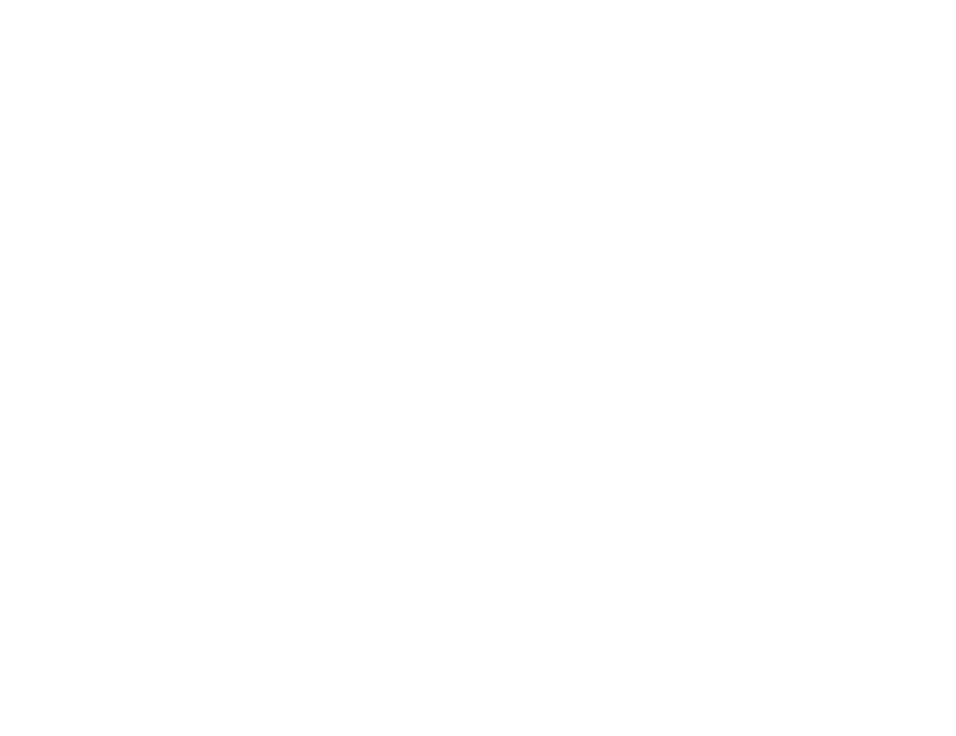
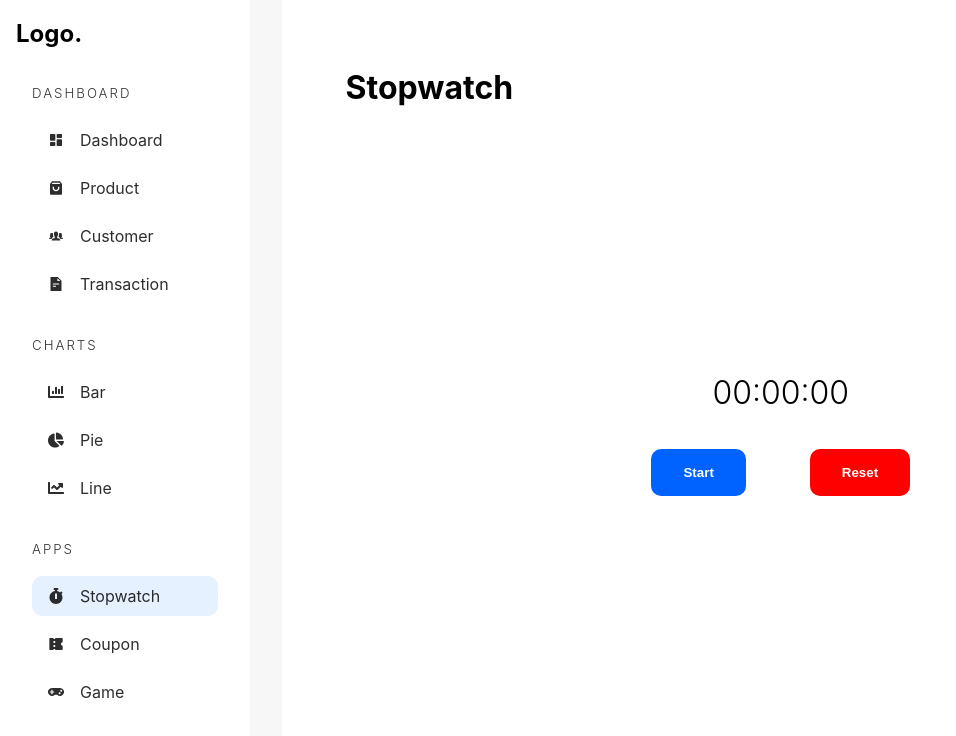
Before and after one commit to Sangram4213/Admin-Dashboard, a React (Vite) app: page /admin/app/stopwatch in a window 1280 px wide. Before the commit this address had no page. Shown: the top 736 px of the page, without its empty margins (0-956 px from the left). Built offline with nearby package versions, Linux system fonts and the light colour scheme.

Commit message:
make a stopwatch

```diff
--- a/src/App.tsx
+++ b/src/App.tsx
@@ -12,6 +12,10 @@
 const BarCharts = lazy(()=>import("./pages/charts/BarCharts"));
 const LineCharts = lazy(()=>import("./pages/charts/LineCharts"));
 const PieCharts = lazy(()=>import("./pages/charts/PieCharts"));
+const Coupon = lazy(()=>import("./pages/apps/Coupon"));
+const StopWatch = lazy(()=>import("./pages/apps/StopWatch"));
+const Toss = lazy(()=>import("./pages/apps/Toss"));
+
 
 
 const App = () => {
@@ -31,6 +35,9 @@
           <Route path="/admin/chart/pie" element={<PieCharts/>}/>
 
           {/* Apps */}
+          <Route path="/admin/app/coupon" element={<Coupon/>}/>
+          <Route path="/admin/app/stopwatch" element={<StopWatch/>}/>
+          <Route path="/admin/app/toss" element={<Toss/>}/>
 
           {/*  Management */}
           <Route path="/admin/product/new" element={<NewProduct/>}/>
--- /dev/null
+++ b/src/Styles/_dashboardapp.scss
@@ -0,0 +1,32 @@
+.dashboard-app-container{
+    background-color: white;
+    padding: 4rem;
+    >section{
+       @include flex(column,center,center,2rem);
+       height: 100%;
+      .stopwatch{
+        >h2{
+            font-size: 2rem;
+            font-weight: 300;
+            text-align: center;
+        }
+        >button{
+            padding: 1rem 2rem;
+            border: none;
+            cursor: pointer;
+            color: white;
+            margin: 2rem;
+            font-weight: 700;
+            border-radius: 10px;
+
+            &:first-of-type{
+                background-color: rgb(0,98,255);
+            }
+
+            &:last-of-type{
+                background-color: rgb(255,0,0);
+            }
+        }
+      }
+    }
+}
--- a/src/Styles/app.scss
+++ b/src/Styles/app.scss
@@ -2,6 +2,7 @@
 @import 'dashboard';
 @import 'products';
 @import 'chart';
+@import 'dashboardapp';
 
 :root{
     font-family: Inter, system-ui, Avenir, Helvetica, sans-serif;
--- a/src/components/AdminSideBar.tsx
+++ b/src/components/AdminSideBar.tsx
@@ -93,11 +93,11 @@
           <Li
             url="/admin/app/coupon"
             Icon={RiCoupon3Fill}
-            text="Product"
+            text="Coupon"
             location={location}
           />
           <Li
-            url="/admin/app/game"
+            url="/admin/app/toss"
             Icon={FaGamepad}
             text="Game"
             location={location}
--- /dev/null
+++ b/src/pages/apps/Coupon.tsx
@@ -0,0 +1,8 @@
+
+const Coupon = () => {
+  return (
+    <div>Coupon</div>
+  )
+}
+
+export default Coupon
--- /dev/null
+++ b/src/pages/apps/StopWatch.tsx
@@ -0,0 +1,56 @@
+import { useEffect, useState } from "react";
+import AdminSideBar from "../../components/AdminSideBar";
+
+const formatTime = (timeInSeconds: number) => {
+  const hours = Math.floor(timeInSeconds / 3600);
+  const minutes = Math.floor((timeInSeconds % 3600) / 60);
+  const seconds = timeInSeconds % 60;
+
+  const hoursInString = hours.toString().padStart(2, "0");
+  const minutesInString = minutes.toString().padStart(2, "0");
+  const secondsInString = seconds.toString().padStart(2, "0");
+
+  return `${hoursInString}:${minutesInString}:${secondsInString}`;
+};
+
+const StopWatch = () => {
+  const [time, setTime] = useState<number>(0);
+  const [isRunning, setIsRunning] = useState<boolean>(false);
+
+  const resetHandler = () => {
+    setTime(0);
+    setIsRunning(false);
+  };
+
+  useEffect(() => {
+    let intervalID: number;
+    if (isRunning)
+      intervalID = setInterval(() => {
+        setTime((prev) => prev + 1);
+      }, 1000);
+
+    return () => {
+      clearInterval(intervalID);
+    };
+  }, [isRunning]);
+
+  return (
+    <div className="admin-container">
+      <AdminSideBar />
+      <main className="dashboard-app-container">
+        <h1>Stopwatch</h1>
+        <section>
+          <div className="stopwatch">
+            <h2>{formatTime(time)}</h2>
+            <button onClick={() => setIsRunning((prev) => !prev)}>
+              {isRunning ? "Stop" : "Start"}
+            </button>
+            <button onClick={resetHandler}>Reset</button>
+          </div>
+        </section>
+      </main>
+    </div>
+  );
+};
+
+export default StopWatch;
--- /dev/null
+++ b/src/pages/apps/Toss.tsx
@@ -0,0 +1,10 @@
+
+
+
+const Toss = () => {
+  return (
+    <div>Toss</div>
+  )
+}
+
+export default Toss
```
